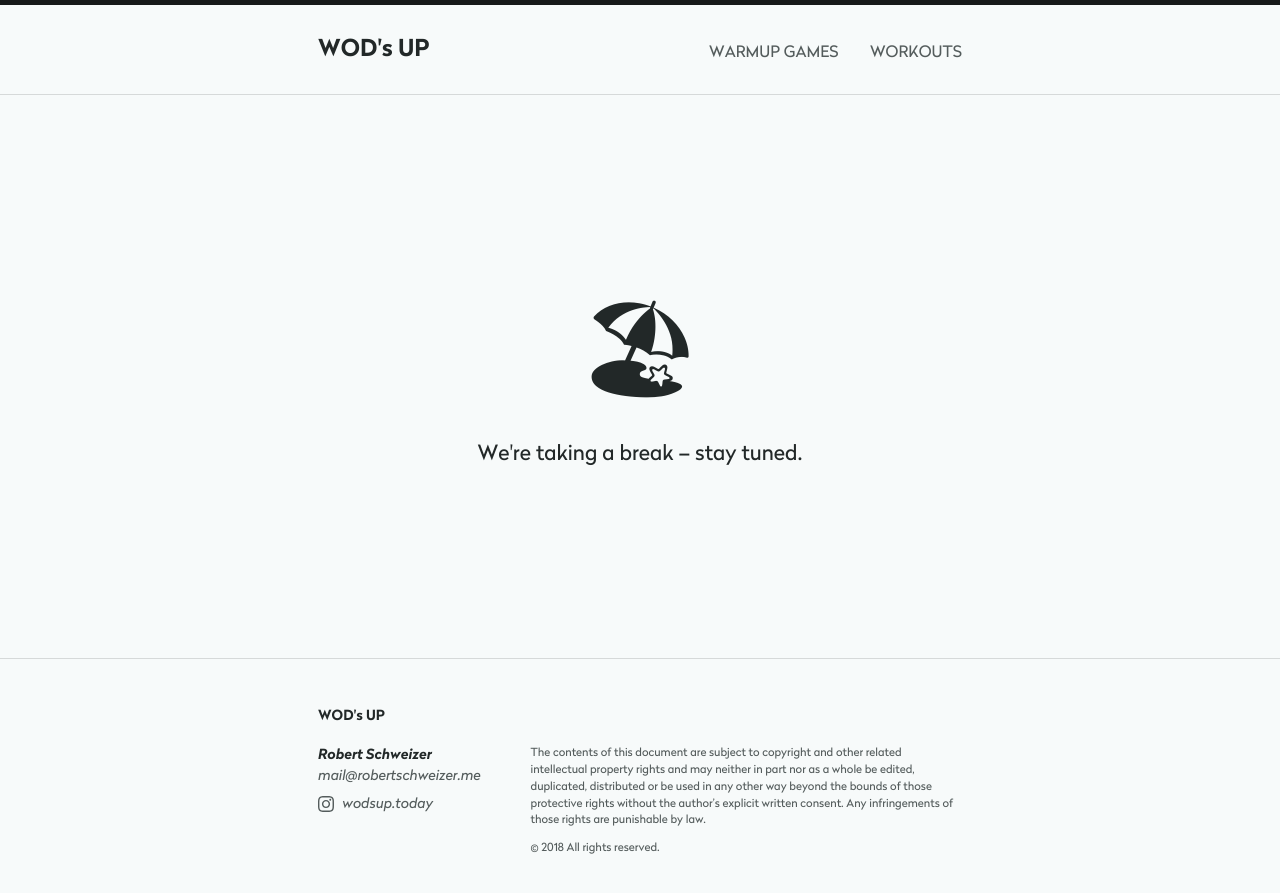
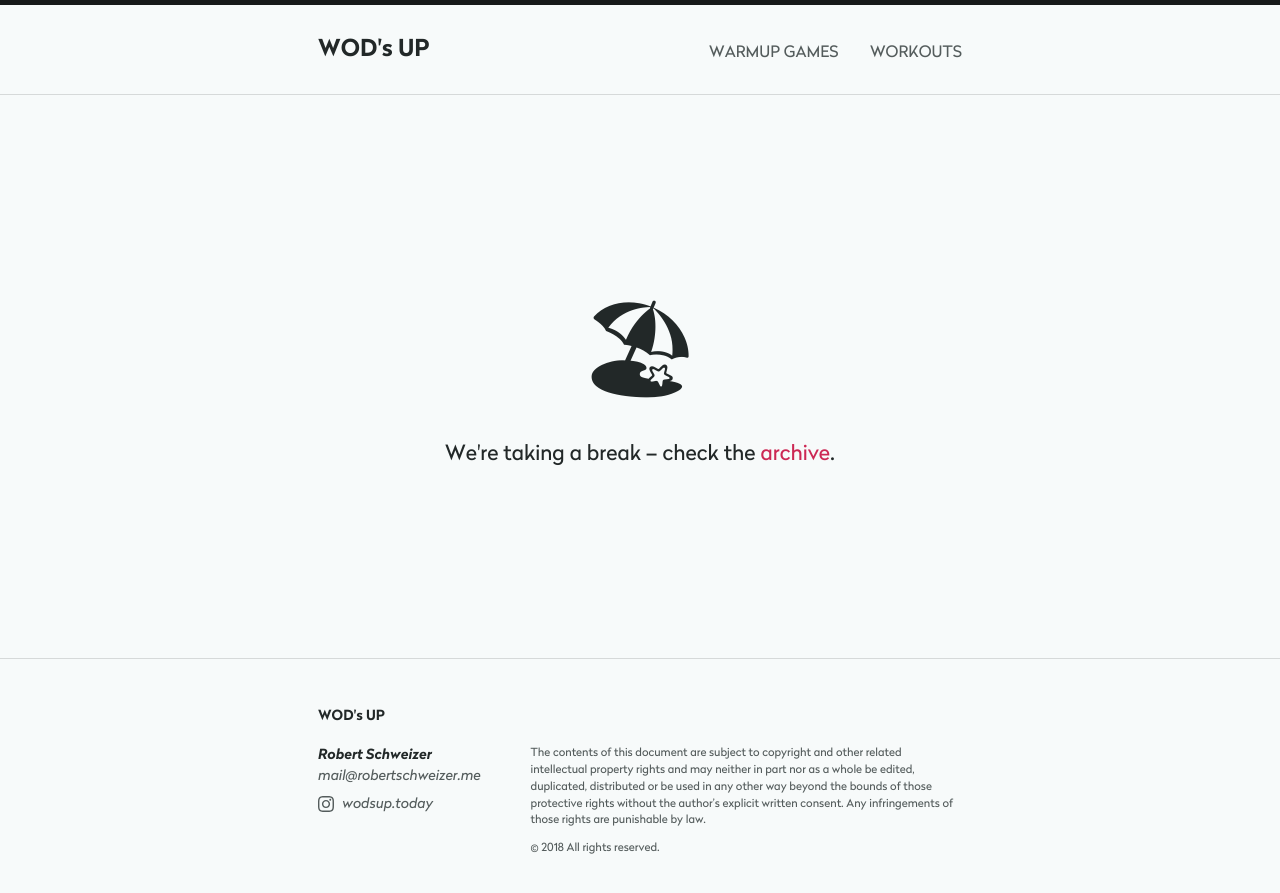
Before and after one commit to rschweizer/wodsup.today, a Jekyll site: the page built from index.md, in a window 1280 px wide. Shown: the top 893 px of the page. Built offline with Jekyll 4.4.1, drawn with Linux system fonts in a browser that asks for light colours.

Commit message:
Add archive to announcement

```diff
--- a/_layouts/home.html
+++ b/_layouts/home.html
@@ -4,5 +4,5 @@ layout: default
 
 <section class="announcement">
   <div class="icon">🏖</div>
-  <div class="message">We're taking a break – stay tuned.</div>
+  <div class="message">We're taking a break – check the <a href="{{ 'workouts' | relative_url }}">archive</a>.</div>
 </section>
```
